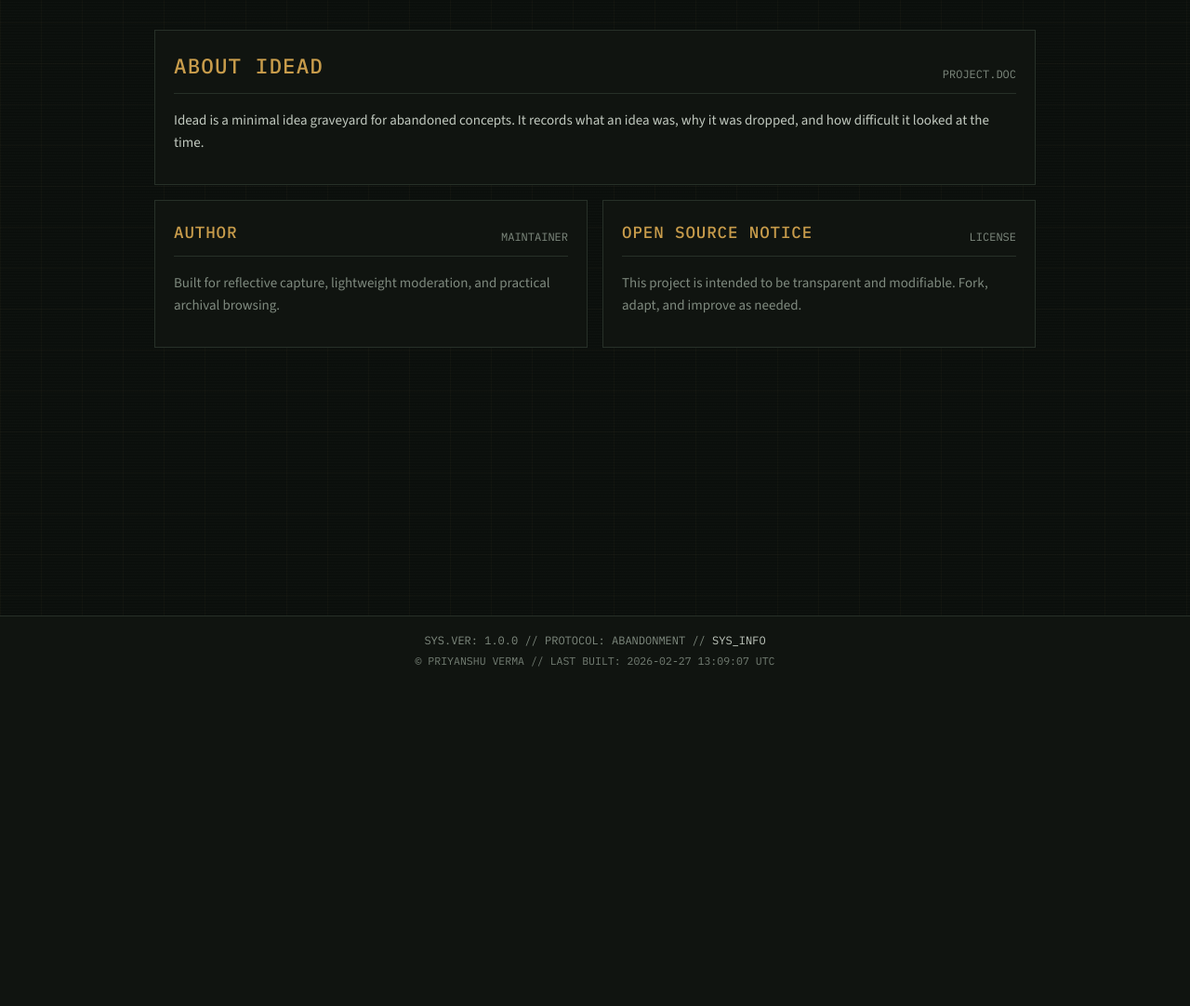
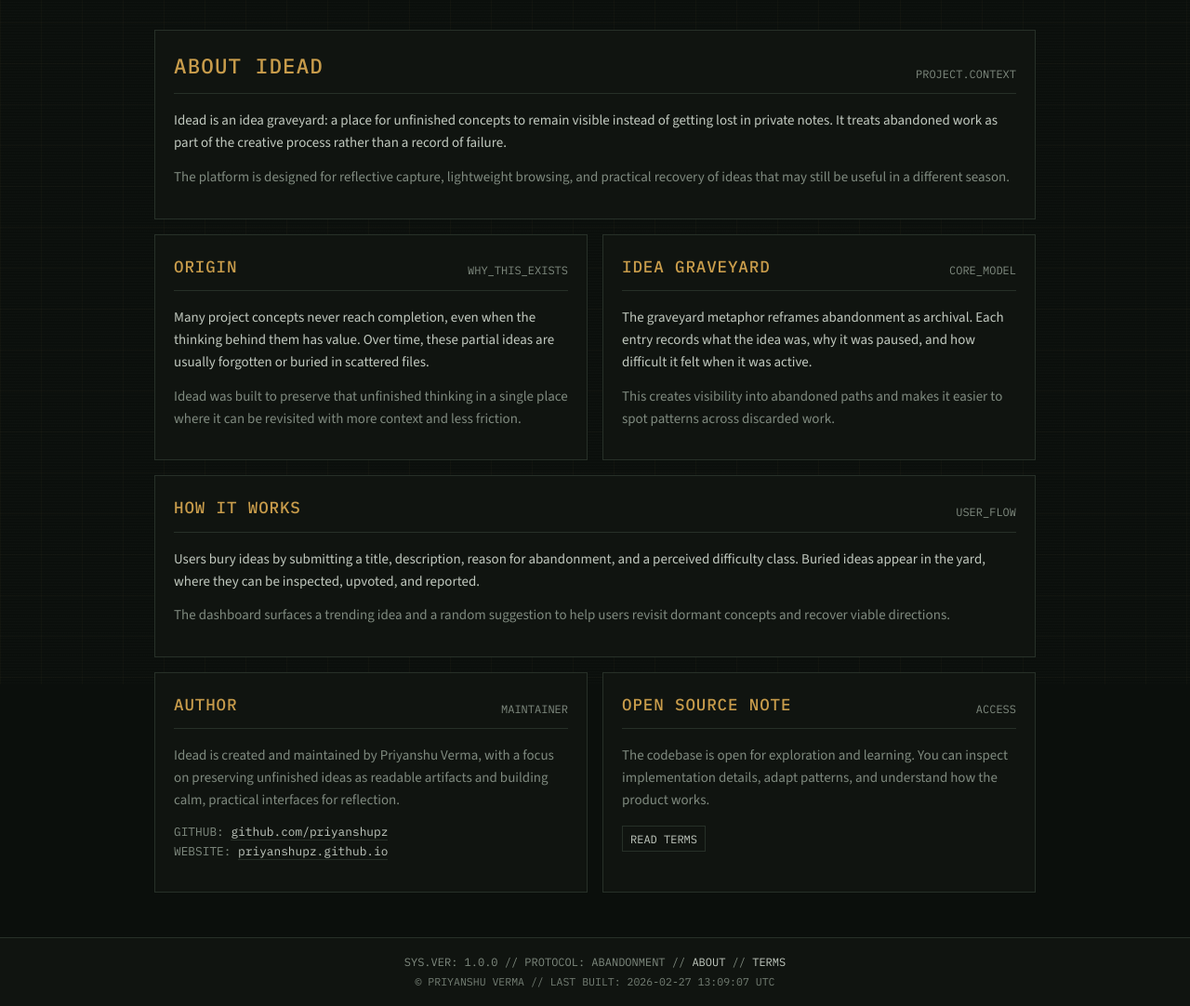
Before and after one commit to PriyanshuPz/idead, a Flask app: page /about in a window 1280 px wide. Shown: the part 64-1146 px from the top of the page at 93% size. Before the commit the page ends 781 px from the top, so only its background shows below. Run offline with Flask 3, Linux system fonts and the light colour scheme.

Commit message:
fix: Adding terms page and more details on about page; Adding types I am frustrated with red lines
Signed-off-by: Priyanshu Verma <priyanshuverma@outlook.in>

```diff
--- a/app/__init__.py
+++ b/app/__init__.py
@@ -1,7 +1,9 @@
 from datetime import datetime, timezone
 import os
+from typing import Any
 
 from flask import Flask, render_template
+from flask.typing import ResponseReturnValue
 from werkzeug.exceptions import HTTPException
 from app.models import db
 from app.utils.helpers import get_difficulty_meta, get_difficulty_options
@@ -9,7 +11,7 @@ from app.utils.schema import ensure_schema_compatibility
 from config import Config
 
 
-def create_app(config_class=Config):
+def create_app(config_class: type[Config] = Config) -> Flask:
     app = Flask(__name__, static_folder="static", template_folder="templates")
     app.config.from_object(config_class)
 
@@ -22,7 +24,7 @@ def create_app(config_class=Config):
     db.init_app(app)
 
     @app.context_processor
-    def inject_build_metadata():
+    def inject_build_metadata() -> dict[str, Any]:
         return {
             "last_built": app.config.get("BUILD_TIMESTAMP"),
             "difficulty_options": get_difficulty_options(),
@@ -30,15 +32,15 @@ def create_app(config_class=Config):
         }
 
     @app.errorhandler(404)
-    def not_found_error(error):
+    def not_found_error(error: HTTPException) -> ResponseReturnValue:
         return render_template("404.html"), 404
 
     @app.errorhandler(429)
-    def rate_limited_error(error):
+    def rate_limited_error(error: HTTPException) -> ResponseReturnValue:
         return render_template("429.html"), 429
 
     @app.errorhandler(Exception)
-    def generic_error(error):
+    def generic_error(error: Exception) -> ResponseReturnValue:
         if isinstance(error, HTTPException):
             return error
         return render_template("error.html"), 500
--- a/app/routes/main.py
+++ b/app/routes/main.py
@@ -40,3 +40,8 @@ def yard():
 @main_bp.route("/about")
 def about():
     return render_template("about.html")
+
+
+@main_bp.route("/terms")
+def terms():
+    return render_template("terms.html")
--- a/app/templates/about.html
+++ b/app/templates/about.html
@@ -5,11 +5,61 @@
 <div class="panel">
     <div class="panel-header">
         <h2 class="panel-title">About Idead</h2>
-        <span class="panel-meta">PROJECT.DOC</span>
+        <span class="panel-meta">PROJECT.CONTEXT</span>
     </div>
     <p>
-        Idead is a minimal idea graveyard for abandoned concepts. It records what an idea was,
-        why it was dropped, and how difficult it looked at the time.
+        Idead is an idea graveyard: a place for unfinished concepts to remain visible instead of getting lost in
+        private notes. It treats abandoned work as part of the creative process rather than a record of failure.
+    </p>
+    <p class="text-muted">
+        The platform is designed for reflective capture, lightweight browsing, and practical recovery of ideas that
+        may still be useful in a different season.
+    </p>
+</div>
+
+<div class="grid-2">
+    <section class="panel">
+        <div class="panel-header">
+            <h3 class="panel-title">Origin</h3>
+            <span class="panel-meta">WHY_THIS_EXISTS</span>
+        </div>
+        <p>
+            Many project concepts never reach completion, even when the thinking behind them has value. Over time,
+            these partial ideas are usually forgotten or buried in scattered files.
+        </p>
+        <p class="text-muted">
+            Idead was built to preserve that unfinished thinking in a single place where it can be revisited with more
+            context and less friction.
+        </p>
+    </section>
+
+    <section class="panel">
+        <div class="panel-header">
+            <h3 class="panel-title">Idea Graveyard</h3>
+            <span class="panel-meta">CORE_MODEL</span>
+        </div>
+        <p>
+            The graveyard metaphor reframes abandonment as archival. Each entry records what the idea was, why it was
+            paused, and how difficult it felt when it was active.
+        </p>
+        <p class="text-muted">
+            This creates visibility into abandoned paths and makes it easier to spot patterns across discarded work.
+        </p>
+    </section>
+</div>
+
+<div class="panel">
+    <div class="panel-header">
+        <h3 class="panel-title">How It Works</h3>
+        <span class="panel-meta">USER_FLOW</span>
+    </div>
+    <p>
+        Users bury ideas by submitting a title, description, reason for abandonment, and a perceived difficulty class.
+        Buried ideas appear in the yard, where they can be inspected, upvoted, and reported.
+    </p>
+    <p class="text-muted">
+        The dashboard surfaces a trending idea and a random suggestion to help users revisit dormant concepts and
+        recover viable directions.
     </p>
 </div>
 
@@ -20,18 +70,32 @@
             <span class="panel-meta">MAINTAINER</span>
         </div>
         <p class="text-muted">
-            Built for reflective capture, lightweight moderation, and practical archival browsing.
+            Idead is created and maintained by Priyanshu Verma, with a focus on preserving unfinished ideas as
+            readable artifacts and building calm, practical interfaces for reflection.
+        </p>
+        <p class="text-muted mono meta-small">
+            GITHUB:
+            <a class="external-ref" href="https://github.com/PriyanshuPz" target="_blank"
+                rel="noopener noreferrer">github.com/priyanshupz</a>
+            <br>
+            WEBSITE:
+            <a class="external-ref" href="https://priyanshupz.github.io" target="_blank"
+                rel="noopener noreferrer">priyanshupz.github.io</a>
         </p>
     </section>
 
     <section class="panel">
         <div class="panel-header">
-            <h3 class="panel-title">Open Source Notice</h3>
-            <span class="panel-meta">LICENSE</span>
+            <h3 class="panel-title">Open Source Note</h3>
+            <span class="panel-meta">ACCESS</span>
         </div>
         <p class="text-muted">
-            This project is intended to be transparent and modifiable. Fork, adapt, and improve as needed.
+            The codebase is open for exploration and learning. You can inspect implementation details, adapt patterns,
+            and understand how the product works.
         </p>
+        <div class="panel-actions">
+            <a href="{{ url_for('main.terms') }}" class="btn btn-sm">Read Terms</a>
+        </div>
     </section>
 </div>
 {% endblock %}
--- a/app/templates/base.html
+++ b/app/templates/base.html
@@ -44,7 +44,11 @@
 
     <footer class="site-footer">
         <div class="container">
-            <p class="footer-text">SYS.VER: 1.0.0 // PROTOCOL: ABANDONMENT // <a href="{{ url_for('main.about') }}">SYS_INFO</a></p>
+            <p class="footer-text">
+                SYS.VER: 1.0.0 // PROTOCOL: ABANDONMENT //
+                <a href="{{ url_for('main.about') }}">ABOUT</a> //
+                <a href="{{ url_for('main.terms') }}">TERMS</a>
+            </p>
             <p class="footer-meta">© Priyanshu Verma // LAST BUILT: {{ last_built }}</p>
         </div>
     </footer>
--- a/app/utils/stats.py
+++ b/app/utils/stats.py
@@ -2,7 +2,6 @@ from app.models import db, Idea, GlobalStat
 
 
 def get_stats():
-    """Returns total ideas, total views, and total burials (deleted ideas)."""
     total_ideas = Idea.query.count()
     total_views = db.session.query(db.func.sum(Idea.views)).scalar() or 0
 
--- a/config.py
+++ b/config.py
@@ -8,7 +8,6 @@ BASE_DIR = Path(__file__).resolve().parent
 def _database_uri():
     database_url = os.environ.get("DATABASE_URL")
     if database_url:
-        # Render and some platforms expose postgres:// URLs.
         if database_url.startswith("postgres://"):
             return database_url.replace("postgres://", "postgresql://", 1)
         return database_url
```
Also changed, not shown: TODO.md (+2 -0 lines), app/models.py (+12 -2 lines), app/routes/ideas.py (+9 -6 lines), app/templates/terms.html (added, +67 -0 lines), app/utils/moderation.py (+10 -19 lines), app/utils/rate_limit.py (+12 -8 lines), app/utils/schema.py (+4 -5 lines), app/utils/views.py (+13 -9 lines).
